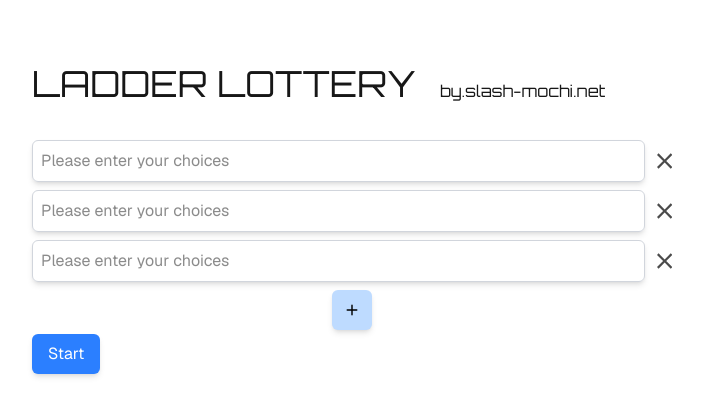
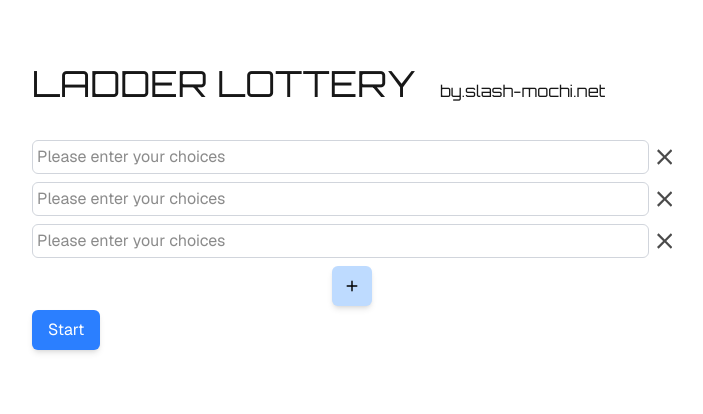
Before and after one commit to kusa-mochi/amida, a Next.js app in the folder amida/: page / in a window 1280 px wide. Shown: the top 414 px of the page, without its empty margins (288-991 px from the left). Built offline with nearby package versions, Linux system fonts and the light colour scheme.

Commit message:
入力欄のスタイルを調整

```diff
--- a/amida/app/components/amida.tsx
+++ b/amida/app/components/amida.tsx
@@ -178,7 +178,7 @@ export const Amida: FC<Props> = ({ gotoInit }) => {
       <div className={`grid grid-cols-${goals.length} gap-0 mb-4`}>
         {// goals.lengthの数だけテキスト入力用のinput要素を並べる
           goals.map((_, index) => (
-            <div key={index} className="w-24"><input type="text" defaultValue={""} className="w-24" /></div>
+            <div key={index} className="w-24"><input type="text" defaultValue={""} placeholder={t("yourName")} className="w-24 p-1 outline-[#169632] outline-offset-2 not-fucus:outline-hidden focus:outline-[2px] border border-gray-300 rounded-md text-center" /></div>
           ))
         }
         {// goals.lengthの数だけくじ引き開始のボタンを並べる
@@ -198,7 +198,7 @@ export const Amida: FC<Props> = ({ gotoInit }) => {
       </div>
       <div className={`grid grid-cols-${goals.length} gap-0 mb-4`}>
         {goals.map((item, index) => (
-          <div key={item.id} className="w-24" style={{ visibility: goalVisibilities[index] ? 'visible' : 'hidden' }}>{item.value}</div>
+          <div key={item.id} className={`w-24 text-center ${goalVisibilities[index] ? 'visible' : 'invisible'}`}>{item.value}</div>
         ))}
       </div>
       <GoButton onClick={gotoInit}>{t("back")}</GoButton>
--- a/amida/app/components/listItem.tsx
+++ b/amida/app/components/listItem.tsx
@@ -14,9 +14,7 @@ export const ListItem: FC<Props> = ({ label, onChange, onDelete }) => {
     const { t } = useTranslation();
     return (
         <div className="flex flex-row flex-nowrap justify-start items-center">
-            <div className="w-full p-2 mr-3 rounded-md shadow-md border border-gray-300">
-                <input type="text" defaultValue={label} className="w-full outline-none" placeholder={t("itemPlaceholder")} onChange={(e) => onChange?.(e.target.value)} />
-            </div>
+            <input type="text" defaultValue={label} className="w-full mr-2 p-1 outline-[#169632] outline-offset-2 not-fucus:outline-hidden focus:outline-[2px] border border-gray-300 rounded-md" placeholder={t("itemPlaceholder")} onChange={(e) => onChange?.(e.target.value)} />
             <DeleteIcon onClick={onDelete} />
         </div>
     )
```
